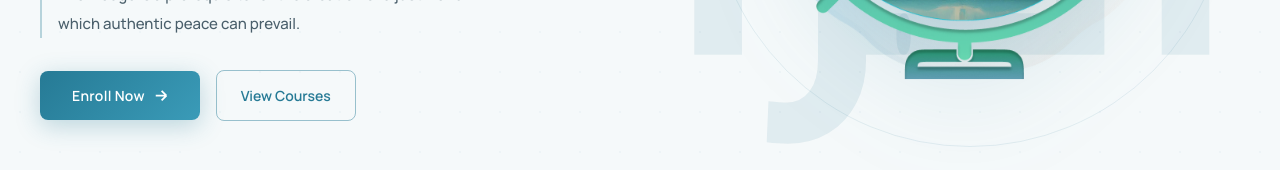
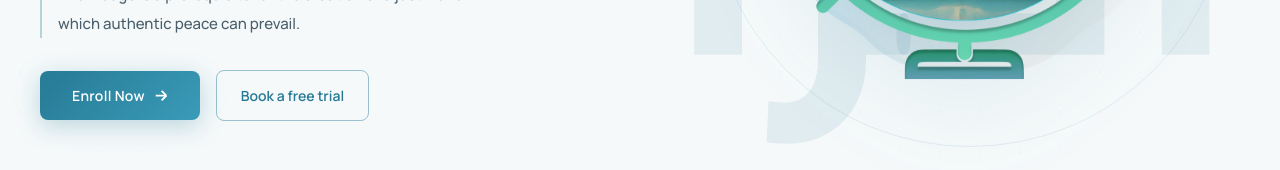
Before and after one commit to Qaasim-Umar/Al-Baaith-Academy, a React (Vite) app: page / in a window 1280 px wide. Shown: the part 548-718 px from the top of the page. Built offline with nearby package versions, Linux system fonts and the light colour scheme; a web font is replaced by a local one.

Commit message:
feat/added calendly

```diff
--- a/src/sections/Home/Hero.jsx
+++ b/src/sections/Home/Hero.jsx
@@ -131,9 +131,9 @@ const Hero = () => {
                 <path d="M0.746094 5.68H11.428M11.428 5.68L6.62115 0.873047M11.428 5.68L6.62115 10.4868" stroke="#ffffff" strokeWidth="1.8" />
               </svg>
             </Link>
-            <NavHashLink smooth to="/#featured" className="btn-outline text-[14px] px-6 py-3.5">
-              View Courses
-            </NavHashLink>
+            <a href="https://calendly.com/albaahithacademy/30min" target="_blank" rel="noopener noreferrer" className="btn-outline text-[14px] px-6 py-3.5">
+              Book a free trial
+            </a>
           </div>
         </div>
 
```
